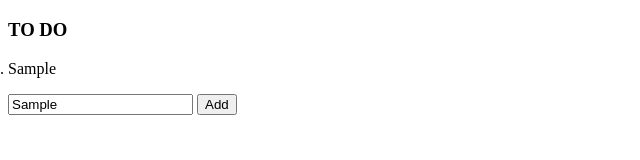
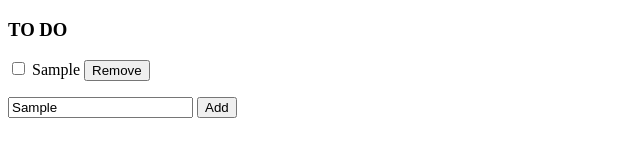
Before and after one commit to LomiaW/To-Do-List, a website with bundled scripts: page public/index.html in a window 1280 px wide. Both pictures are taken after typing "Sample" into the empty fields and a click on the button "Add". Shown: the whole page, without its empty margins (0-640 px from the left). Built offline with nearby package versions, Linux system fonts and the light colour scheme.

Commit message:
list the tasks

```diff
--- a/public/index.css
+++ b/public/index.css
@@ -1,5 +1,9 @@
 
 #list {
-   list-style: armenian;
+   list-style: none;
    padding: 0;
 }
+
+#li {
+   padding: 0;
+}
--- a/src/index.ts
+++ b/src/index.ts
@@ -1,6 +1,4 @@
-// import { v4 as uuidv4 } from 'uuid';
-// const uuid = uuidv4();
-// console.log(uuid);
+import { v4 as uuidv4 } from 'uuid';
 
 const list = document.querySelector<HTMLUListElement>("#list");
 const form = document.getElementById("new-task-form") as HTMLFormElement | null;
@@ -8,12 +6,30 @@ const input = document.querySelector<HTMLInputElement>("#new-task-description");
 
 form?.addEventListener("submit", (e) => {
    e.preventDefault();
-   const task = input?.value;
-   if (task) {
+
+   if (input?.value) {
+
+      const task = {
+         id: uuidv4(),
+         description: input.value,
+         completed: false,
+         createAt: new Date()
+      }
+
       const li = document.createElement("li");
-      li.innerText = task;
+      li.innerHTML = `
+         <input type="checkbox" class="checkbox">
+         <span>${task.description}</span>
+         <button class="delete">Remove</button>
+      `;
+      li.setAttribute("data-id", task.id);
       list?.appendChild(li);
+
+   } else {
+      alert("Please enter a task");
    }
 });
 
+
+
 // Path: src\index.ts
```
